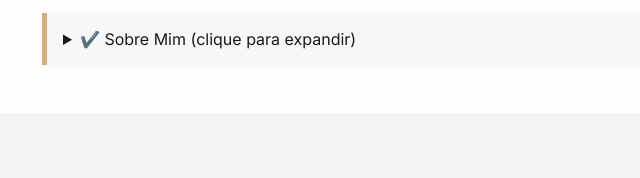
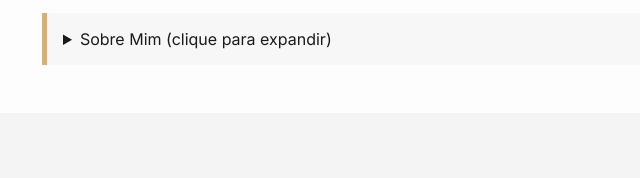
Before and after one commit to fernandoroumie/fernandoroumie, a plain HTML site: page index.html in a window 1280 px wide. Shown: the part 1242-1420 px from the top of the page, 248-888 px from the left. Drawn offline with Linux system fonts and the light colour scheme.

Commit message:
Update index.html

```diff
--- a/index.html
+++ b/index.html
@@ -242,7 +242,7 @@
     <li>✔️ Sigilo e ética profissional garantidos</li>
     <li class="accordion-item">
   <details>
-    <summary>✔️ Sobre Mim (clique para expandir)</summary>
+    <summary> Sobre Mim (clique para expandir)</summary>
     <div style="margin-top: 10px; font-size: 0.95rem;">
       <p>Sou advogado com mais de 10 anos de atuação especializada em Direito do Trabalho e Previdenciário, com experiência tanto na atuação consultiva quanto judicial. Atuo em Belém/PA na defesa de trabalhadores em casos de demissão, acidentes de trabalho, estabilidade gestante e verbas rescisórias.</p>
       <p>No comando do escritório Roumié Advocacia, prezo pelo atendimento ágil, humanizado e eficiente, acompanhando cada cliente de forma próxima e transparente. Também atuo fortemente em perícias e execução de decisões judiciais.</p>
```
